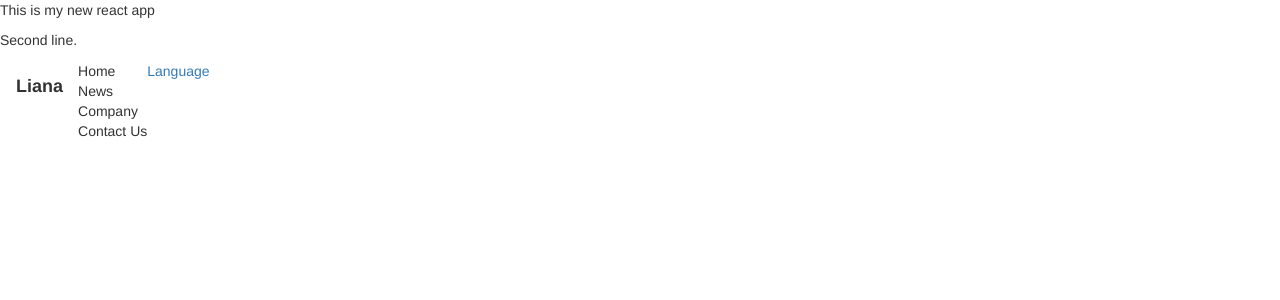
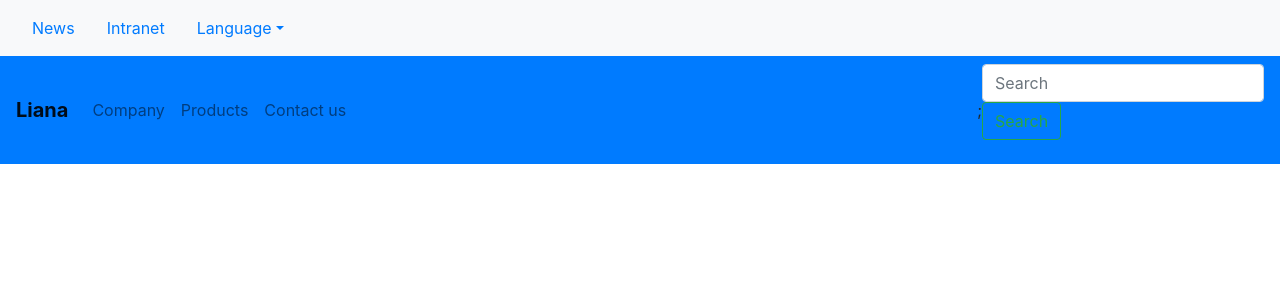
Before and after one commit to t4kaha00/frontend, a React app: page / in a window 1280 px wide. Shown: the top 300 px of the page. Built offline with nearby package versions, Linux system fonts and the light colour scheme.

Commit message:
Two Navbars working

```diff
--- a/containers/App.js
+++ b/containers/App.js
@@ -1,34 +1,45 @@
 import React, {Component} from 'react';
-import { Navbar, Nav, NavItem, NavDropdown, NavbarBrand } from 'react-bootstrap';
+import { Navbar, Nav, NavItem, NavDropdown, NavbarBrand, FormControl, Button } from 'react-bootstrap';
 import DropdownToggle from 'react-bootstrap/DropdownToggle';
 import DropdownMenu from 'react-bootstrap/DropdownMenu';
 import DropdownItem from 'react-bootstrap/DropdownItem';
 import NavbarCollapse from 'react-bootstrap/NavbarCollapse';
+import NavLink from 'react-bootstrap/NavLink';
+import NavbarToggle from 'react-bootstrap/NavbarToggle';
+import Form from 'react-bootstrap/FormGroup';
 
 export default class App extends Component {
     render () {
         return (
         <div>
-            <p>This is my new react app</p>
-            <p>Second line.</p>
+            <Navbar bg="light" expand="lg">
+                <NavLink>News</NavLink>
+                <NavLink>Intranet</NavLink>
+                <NavDropdown title="Language" id="basic-nav-dropdown">
+                <NavDropdown.Item href="">Finnish</NavDropdown.Item>
+                <NavDropdown.Item href="">English</NavDropdown.Item>
+            </NavDropdown>
+            </Navbar>
 
-            <Navbar>
-            <NavbarBrand>
+            {/* <p>This is my new react app</p> */}
+
+            <Navbar bg="primary" expand="lg">
+            <NavbarBrand >
                 <strong>Liana</strong>
             </NavbarBrand>
 
-            <Nav>
-                <NavItem>Home</NavItem>
-                <NavItem>News</NavItem>
-                <NavItem>Company</NavItem>
-                <NavItem>Contact Us</NavItem>
-            </Nav>
-            <NavDropdown title="Language">
-                <DropdownMenu>
-                    <DropdownItem>Finnish</DropdownItem>
-                    <DropdownItem>English</DropdownItem>
-                </DropdownMenu>
-            </NavDropdown>
+            <Navbar.Toggle aria-controls="basic-navbar-nav" />
+            <Navbar.Collapse id="basic-navbar-nav">
+            <Nav className="mr-auto">
+                <Nav.Link>Company</Nav.Link>
+                <Nav.Link>Products</Nav.Link>
+                <Nav.Link>Contact us</Nav.Link>
+            </Nav>;
+            <Form inline>
+                <FormControl type="text" placeholder="Search" className="mr-sm-2"/>
+                <Button variant="outline-success">Search</Button>
+            </Form>
+            </Navbar.Collapse>
             </Navbar>
 
             {/* <Navbar bg="dark" expand="lg">
--- a/index.html
+++ b/index.html
@@ -2,10 +2,10 @@
 <html>
     <head>
         <title> Ideal React Seed </title>
+        <link rel="stylesheet" href="https://maxcdn.bootstrapcdn.com/bootstrap/4.2.1/css/bootstrap.min.css" integrity="sha384-GJzZqFGwb1QTTN6wy59ffF1BuGJpLSa9DkKMp0DgiMDm4iYMj70gZWKYbI706tWS" crossorigin="anonymous" />
     </head>
     <body>
-        <!-- Latest compiled and minified CSS -->
-<link rel="stylesheet" href="https://maxcdn.bootstrapcdn.com/bootstrap/3.3.7/css/bootstrap.min.css" integrity="sha384-BVYiiSIFeK1dGmJRAkycuHAHRg32OmUcww7on3RYdg4Va+PmSTsz/K68vbdEjh4u" crossorigin="anonymous">
+
         <div id="app"></div>
 
         <script type="text/javascript" src="/bundle.js"></script>
--- a/src/index.css
+++ b/src/index.css
@@ -0,0 +1,3 @@
+.navBar {
+    background-color: #4c8930;
+}
--- a/src/index.js
+++ b/src/index.js
@@ -1,6 +1,5 @@
 import React from 'react';
 import ReactDOM from 'react-dom';
-// import "bootstrap/dist/css/bootstrap.css";
 
 // main app
 import App from '../containers/App';
```
